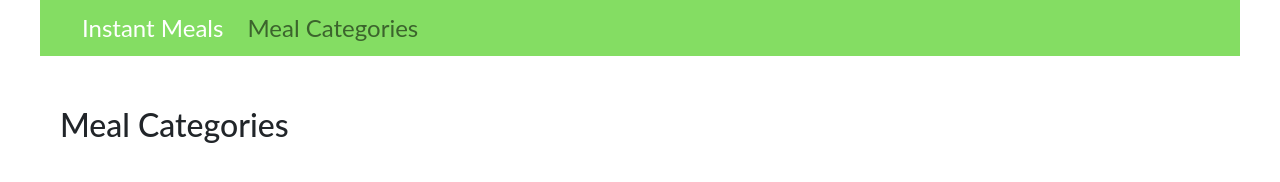
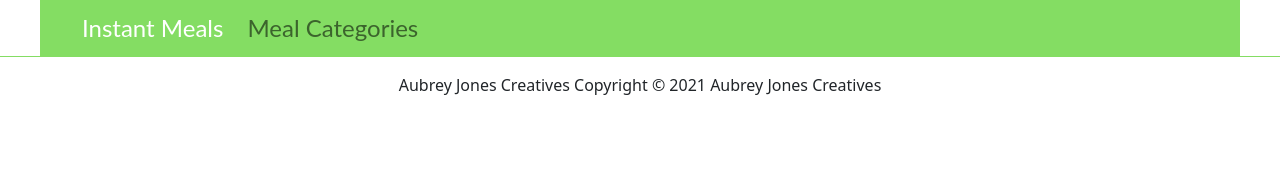
Before and after one commit to aubreyjonescreatives/first-react-app, a React (Create React App) app: page / in a window 1280 px wide. Shown: the top 182 px of the page. Built offline with nearby package versions, Linux system fonts and the light colour scheme.

Commit message:
fixed mealcategories route

```diff
--- a/src/App.js
+++ b/src/App.js
@@ -14,7 +14,7 @@ function App() {
    <>
    <Router>
      <NavBar />
-  <Route path="/" exact component={MealCategories} />
+  <Route path="/MealCategories" exact component={MealCategories} />
    <Footer />
    </Router>
    </>
```
